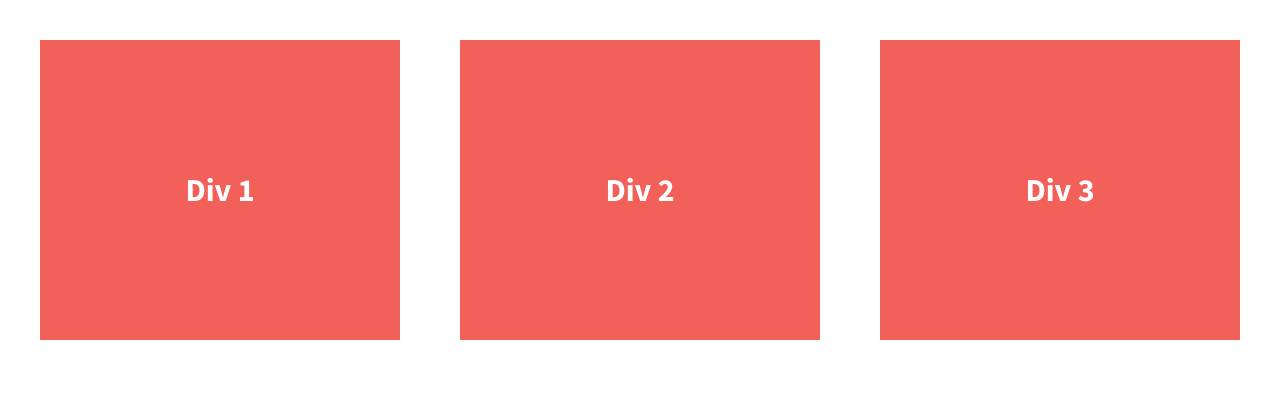
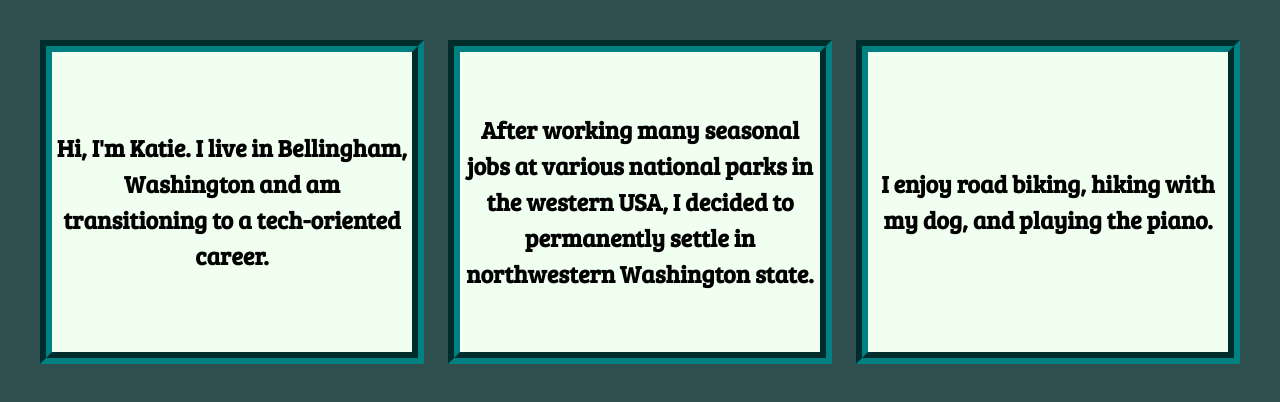
Before and after one commit to ktclgrv/divs-flexbox, a plain HTML site: page index.html in a window 1280 px wide. Drawn offline with nearby package versions, Linux system fonts and the light colour scheme.

Commit message:
customized colors and background

```diff
--- a/css/main.css
+++ b/css/main.css
@@ -97,12 +97,12 @@ textarea {
 
 
 html {
-  background-color: #fff;
+  background-color: darkslategrey;
   height: 100%;
 }
 
 body {
-  font-family: 'Source Sans Pro', sans-serif;
+  font-family: 'Bree Serif', serif;
   padding: 2em;
   font-size: 1.25em;
   height: 100%;
@@ -117,10 +117,14 @@ body {
 
 .div-1, .div-2, .div-3 {
   /*give the divs a width of 30%, add display:flex, set justify-content and align-items to center*/
-  color: #fff;
+  color: black;
   line-height: 1.5em;
-  font-size: 1.6em;
-  background-color: #f16059;
+  font-size: 1.2em;
+  background-color: honeydew;
+  border: .5em groove teal;
+  text-align: center;
+
+
   height: 300px;
   display:flex;
   width: 30%;
--- a/index.html
+++ b/index.html
@@ -15,6 +15,7 @@
         <script src="js/vendor/modernizr-2.8.3.min.js"></script>
         <link href='http://fonts.googleapis.com/css?family=Lora:700' rel='stylesheet' type='text/css'>
         <link href='http://fonts.googleapis.com/css?family=Source+Sans+Pro:400,700' rel='stylesheet' type='text/css'>
+        <link href="https://fonts.googleapis.com/css2?family=Bree+Serif&display=swap" rel="stylesheet">
     </head>
     <body>
         <!--[if lt IE 8]>
@@ -23,13 +24,13 @@
 
         <section class="wrapper">
             <div class="div-1">
-                Div 1
+                Hi, I'm Katie. I live in Bellingham, Washington and am transitioning to a tech-oriented career.
             </div>
             <div class="div-2">
-                Div 2
+                After working many seasonal jobs at various national parks in the western USA, I decided to permanently settle in northwestern Washington state.
             </div>
             <div class="div-3">
-                Div 3
+                I enjoy road biking, hiking with my dog, and playing the piano.
             </div>
         </section>
 
```
